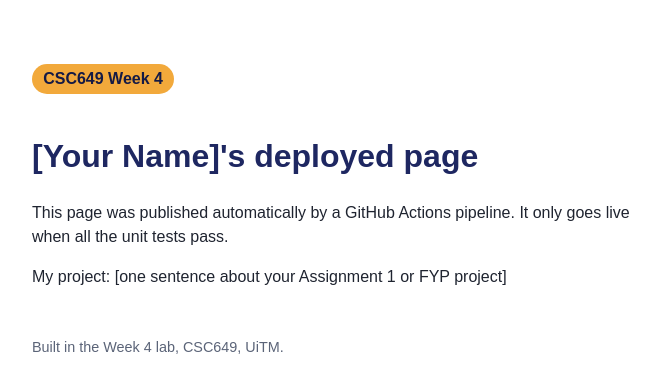
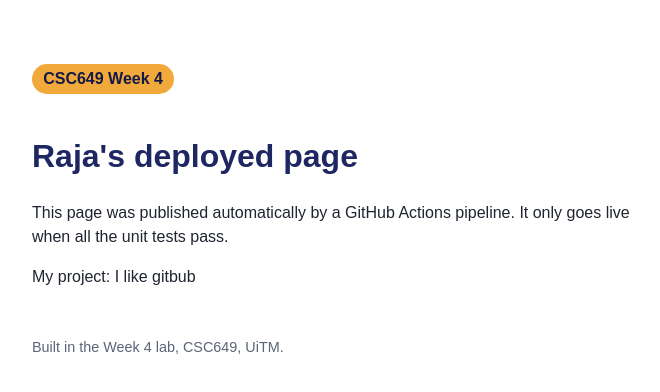
Before and after one commit to Auriniadelio/csc649-week4-lab, a plain HTML site: page site/index.html in a window 1280 px wide. Shown: the whole page, without its empty margins (288-948 px from the left). Drawn offline with Linux system fonts and the light colour scheme.

```diff
--- a/site/index.html
+++ b/site/index.html
@@ -13,10 +13,10 @@
 </head>
 <body>
   <p class="badge">CSC649 Week 4</p>
-  <h1>[Your Name]'s deployed page</h1>
+  <h1>Raja's deployed page</h1>
   <p>This page was published automatically by a GitHub Actions pipeline.
      It only goes live when all the unit tests pass.</p>
-  <p>My project: [one sentence about your Assignment 1 or FYP project]</p>
+  <p>My project: I like gitbub</p>
   <footer>Built in the Week 4 lab, CSC649, UiTM.</footer>
 </body>
 </html>
```
Also changed, not shown: 1 other file.
